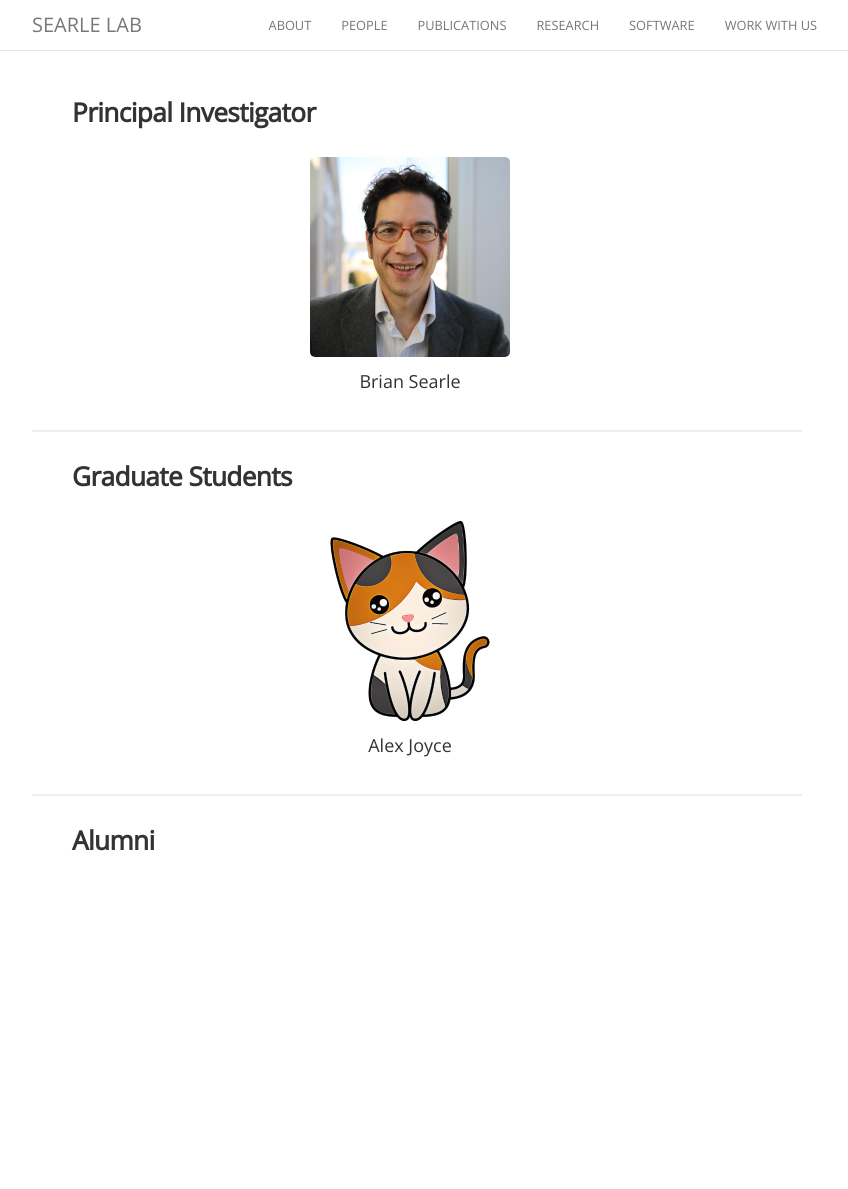
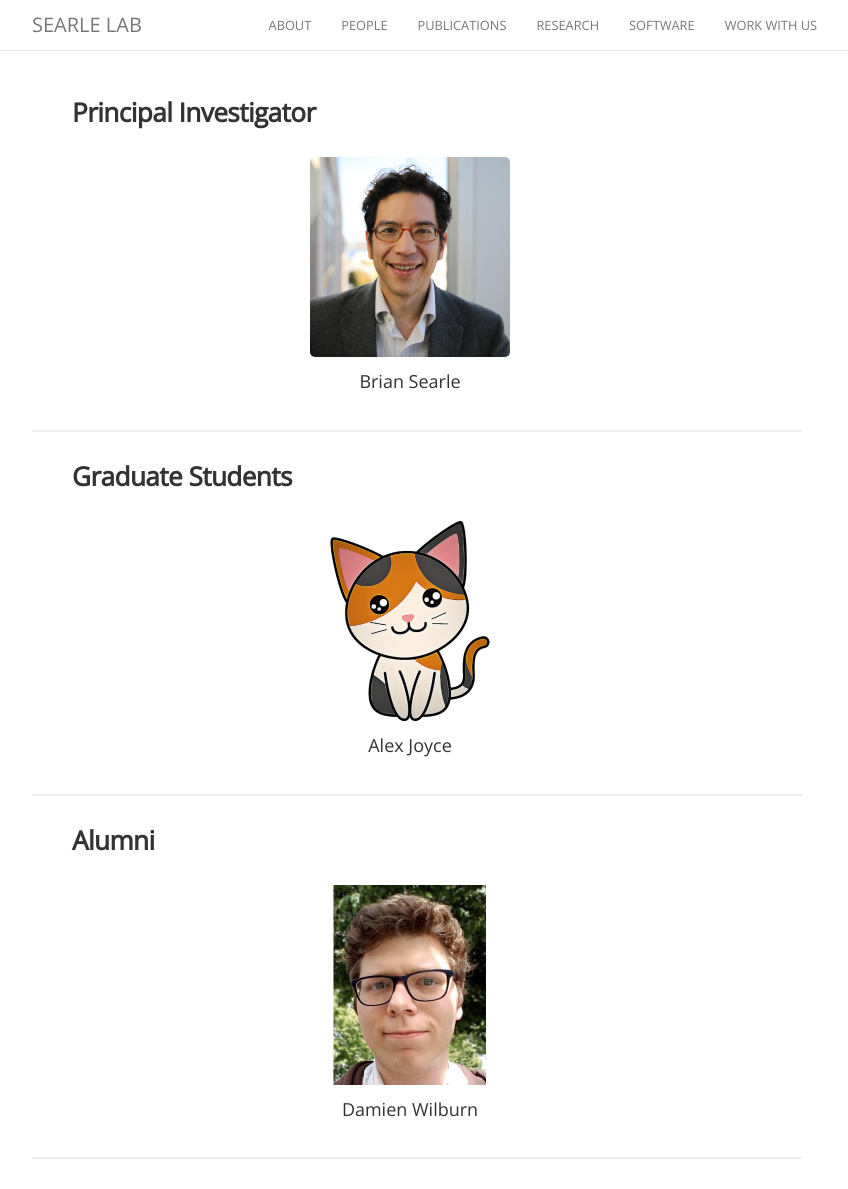
Before and after one commit to searlelab/searlelab.github.io, a Jekyll site: the page built from people.md, in a window 1280 px wide and 1189 px high. Shown: the whole window, without its empty margins (223-1071 px from the left). Built offline with Jekyll 4.4.1, drawn with Linux system fonts in a browser that asks for light colours; nearby versions of some CDN libraries; comment, search, counter and statistics services are not loaded.

Commit message:
Update people.md

```diff
--- a/people.md
+++ b/people.md
@@ -35,7 +35,6 @@ permalink: /people/
 {% endif %}
 </div>
 
-<!-- {% if role != 'alumni' %} -->
 <div class="content list people">
   {% for profile in people_sorted %}
     {% if profile.position contains role %}
@@ -54,17 +53,4 @@ permalink: /people/
 </div>
 <hr>
 
-<!--
-{% else %}
-
-<!--
-<br>
-| Who are they | When were they here | Where they went |
-| ------------- | ------------- | ----------- |
-| [Damien Wilburn](https://www.wilburnlab.com/) | Postdoc (2020 - 2022) | Assistant Professor at The Ohio State University |
-
-
-{% endif %}
--->
-
 {% endfor %}
```
